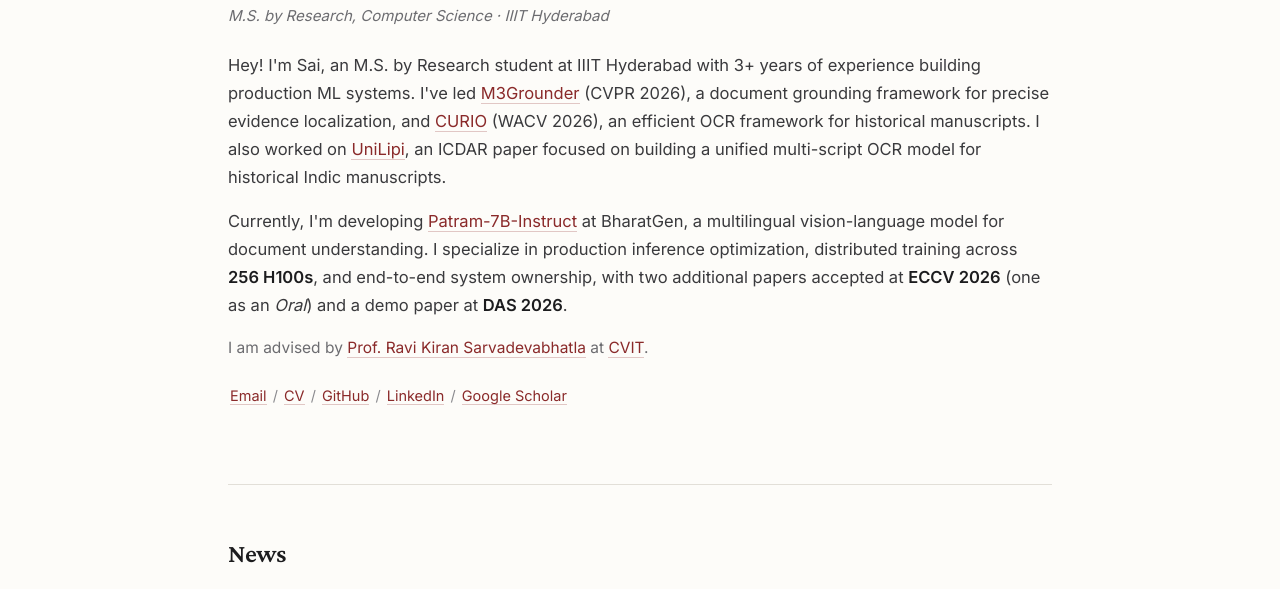
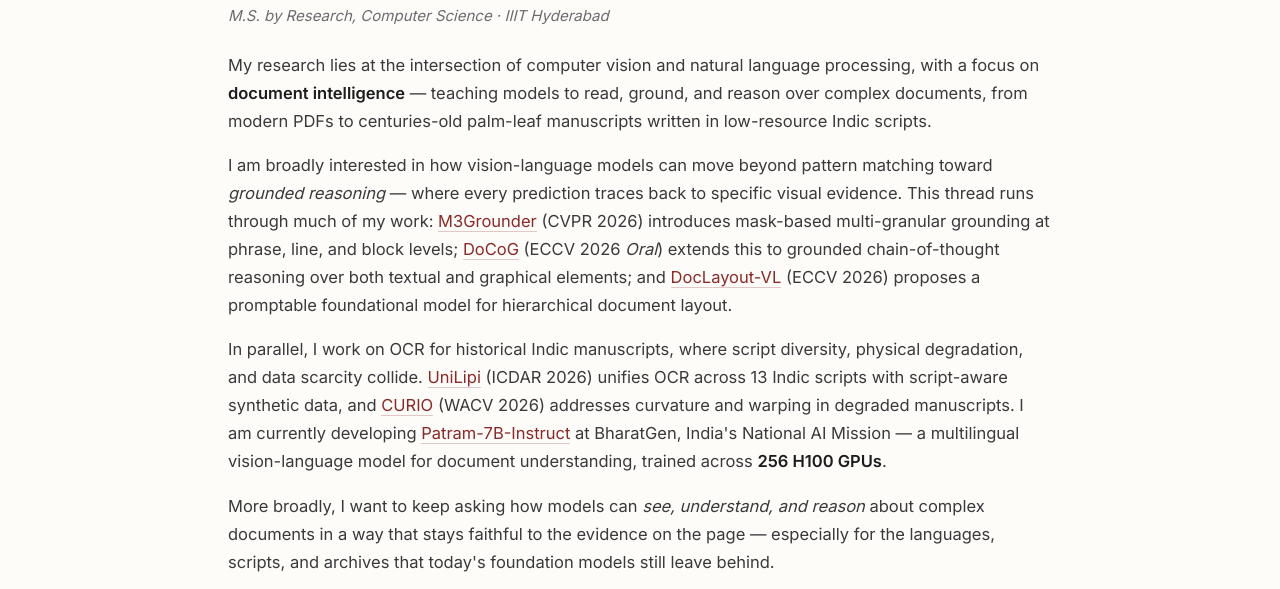
Before and after one commit to SaiMadhusudan/SaiMadhusudan.github.io, a plain HTML site: page index.html in a window 1280 px wide. Shown: the part 183-772 px from the top of the page. Drawn offline with nearby package versions, Linux system fonts and the light colour scheme.

Commit message:
updated intro

```diff
--- a/index.html
+++ b/index.html
@@ -34,23 +34,42 @@
         <p class="role">M.S. by Research, Computer Science · IIIT Hyderabad</p>
 
         <p>
-          Hey! I'm Sai, an M.S. by Research student at IIIT Hyderabad with 3+ years of experience
-          building production ML systems. I've led
-          <a href="https://m3grounder.github.io/" target="_blank" rel="noopener">M3Grounder</a>
-          (CVPR&nbsp;2026), a document grounding framework for precise evidence localization, and
-          <a href="https://ihdia.iiit.ac.in/curio/" target="_blank" rel="noopener">CURIO</a>
-          (WACV&nbsp;2026), an efficient OCR framework for historical manuscripts. I also worked on
-          <a href="https://ihdia.iiit.ac.in/unilipi/" target="_blank" rel="noopener">UniLipi</a>,
-          an ICDAR paper focused on building a unified multi-script OCR model for historical Indic
-          manuscripts.
+          My research lies at the intersection of computer vision and natural language processing, with a
+          focus on <strong>document intelligence</strong> — teaching models to read, ground, and reason over
+          complex documents, from modern PDFs to centuries-old palm-leaf manuscripts written in
+          low-resource Indic scripts.
         </p>
 
         <p>
-          Currently, I'm developing
+          I am broadly interested in how vision-language models can move beyond pattern matching toward
+          <em>grounded reasoning</em> — where every prediction traces back to specific visual evidence. This
+          thread runs through much of my work:
+          <a href="https://m3grounder.github.io/" target="_blank" rel="noopener">M3Grounder</a>
+          (CVPR&nbsp;2026) introduces mask-based multi-granular grounding at phrase, line, and block levels;
+          <a href="https://docog-eccv.github.io/" target="_blank" rel="noopener">DoCoG</a>
+          (ECCV&nbsp;2026 <em>Oral</em>) extends this to grounded chain-of-thought reasoning over both
+          textual and graphical elements; and
+          <a href="https://doclayoutvl.github.io/" target="_blank" rel="noopener">DocLayout-VL</a>
+          (ECCV&nbsp;2026) proposes a promptable foundational model for hierarchical document layout.
+        </p>
+
+        <p>
+          In parallel, I work on OCR for historical Indic manuscripts, where script diversity, physical
+          degradation, and data scarcity collide.
+          <a href="https://ihdia.iiit.ac.in/unilipi/" target="_blank" rel="noopener">UniLipi</a>
+          (ICDAR&nbsp;2026) unifies OCR across 13 Indic scripts with script-aware synthetic data, and
+          <a href="https://ihdia.iiit.ac.in/curio/" target="_blank" rel="noopener">CURIO</a>
+          (WACV&nbsp;2026) addresses curvature and warping in degraded manuscripts. I am currently
+          developing
           <a href="https://bharatgen.com/products/patram/" target="_blank" rel="noopener">Patram-7B-Instruct</a>
-          at BharatGen, a multilingual vision-language model for document understanding. I specialize in
-          production inference optimization, distributed training across <strong>256&nbsp;H100s</strong>, and
-          end-to-end system ownership, with two additional papers accepted at <strong>ECCV&nbsp;2026</strong> (one as an <em>Oral</em>) and a demo paper at <strong>DAS&nbsp;2026</strong>.
+          at BharatGen, India's National AI Mission — a multilingual vision-language model for document
+          understanding, trained across <strong>256&nbsp;H100 GPUs</strong>.
+        </p>
+
+        <p>
+          More broadly, I want to keep asking how models can <em>see, understand, and reason</em> about
+          complex documents in a way that stays faithful to the evidence on the page — especially for the
+          languages, scripts, and archives that today's foundation models still leave behind.
         </p>
 
         <p class="advisor">
```
